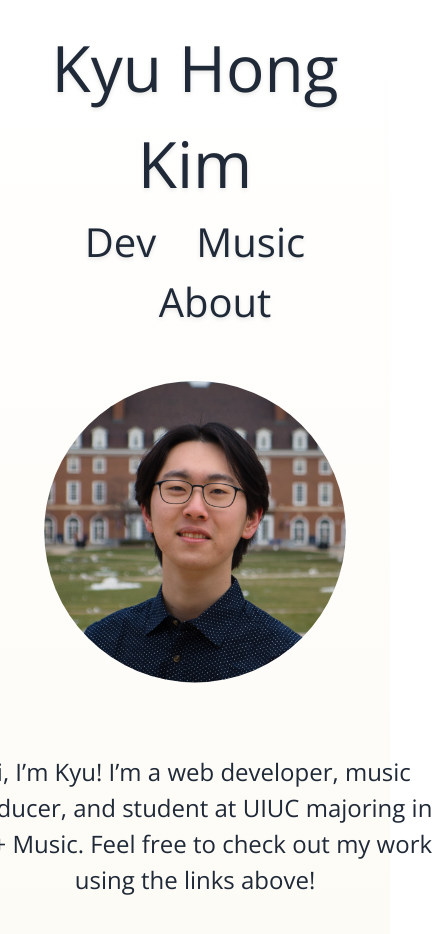
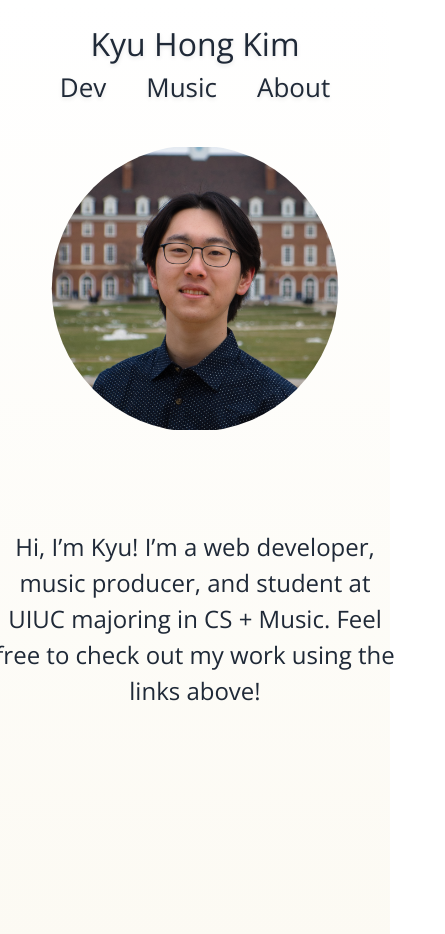
Before and after one commit to 03kkim/kyusite, a Next.js app: page / in a window 390 px wide. Shown: the top 934 px of the page, 445 px wide, since content can reach past the window. Built offline with nearby package versions, Linux system fonts and the light colour scheme.

Commit message:
Hompage responsiveness

```diff
--- a/components/Header.js
+++ b/components/Header.js
@@ -21,7 +21,7 @@ function Header() {
           transition={transition}
         > */}
         <Link href="/">
-          <h1 className="text-[64px] hover:scale-95 cursor-pointer transition transform duration-200 ease-in-out text-shadow">
+          <h1 className=" text-[32px] sm:text-[64px] hover:scale-95 cursor-pointer transition transform duration-200 ease-in-out text-shadow">
             <div className="transition hover:text-neutral-500 transform duration-200 ease-in-out">
               Kyu Hong Kim
             </div>
@@ -29,7 +29,7 @@ function Header() {
         </Link>
         {/* </motion.div> */}
       </div>
-      <div className="space-x-10 text-[40px] md:float-right text-center">
+      <div className="space-x-10 text-[26px] sm:text-[40px] md:float-right text-center">
         <Link href="/dev">
           <h2 className="inline-block hover:scale-95 cursor-pointer transition transform duration-100 ease-in-out text-shadow">
             <div className="transition hover:text-neutral-500 transform duration-100 ease-in-out">
--- a/pages/index.tsx
+++ b/pages/index.tsx
@@ -17,14 +17,18 @@ export default function Home() {
       <div className="grid grid-cols-1 grid-rows-2 gap-0 place-content-center justify-items-center h-screen">
         {/* <div className="drop-shadow-2xl"> */}
         <Image
-          className="clip-circle justify-center mt-10"
+          className=" justify-center mt-10 px-5 clip-circle"
           src={profilePic}
           // width={565}
-          height={400}
+          height={380}
           alt="kyusite thumbnail"
         />
         {/* </div> */}
-        <div className="text-[24px] md:text-[32px] w-[500px] lg:text-[38px] md:w-[750px] text-center">
+        <div
+          className="w-[400px] sm:w-[500px] md:w-[750px]
+                    text-[24px] md:text-[32px] lg:text-[38px]
+                    text-center"
+        >
           Hi, I’m Kyu! I’m a web developer, music producer, and student at UIUC
           majoring in CS + Music. Feel free to check out my work using the links
           above!
```
